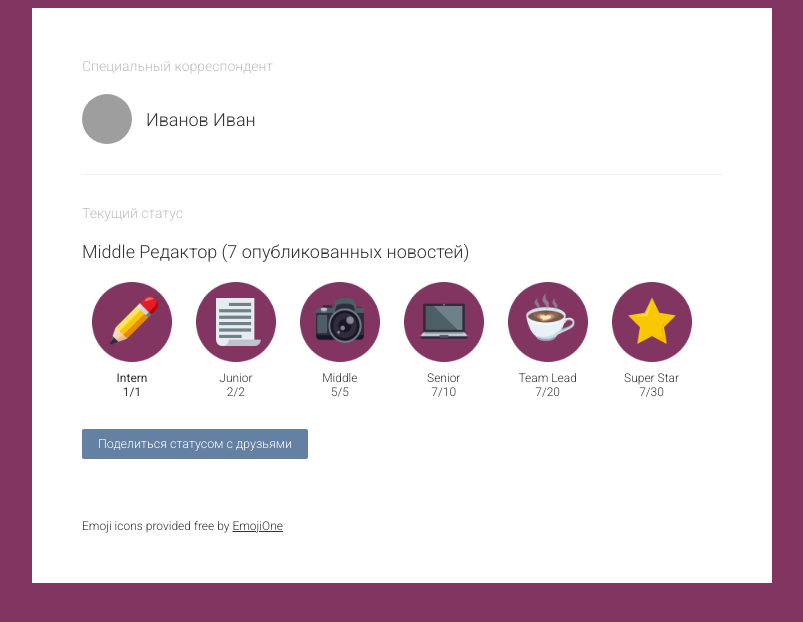
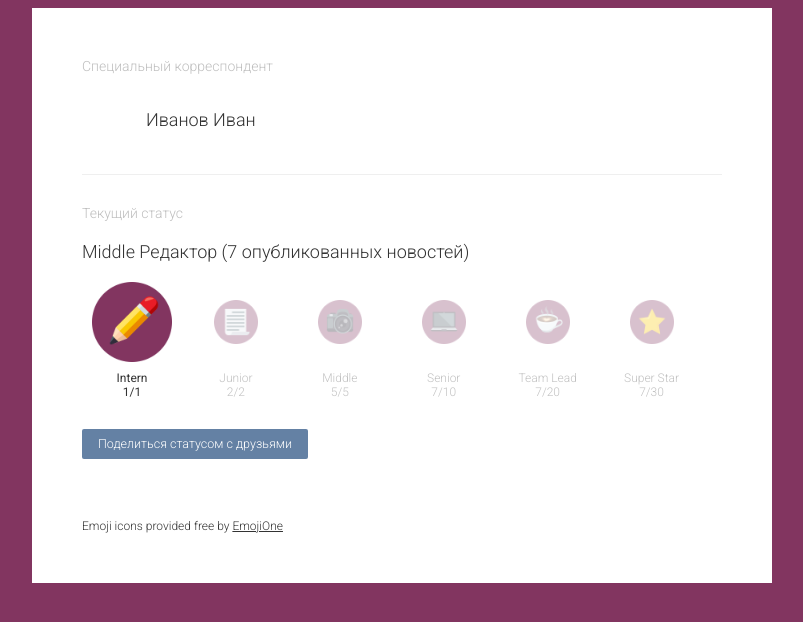
Before and after one commit to Matvey-Kuk/vk-hackathon-2017, a Django app: page /contributor/1 in a window 1280 px wide. Shown: the top 622 px of the page, without its empty margins (238-1041 px from the left). Run offline with Django 3.2, Linux system fonts and the light colour scheme; tables that the repository leaves empty hold one stand-in row (values such as "Sample post"); grey boxes are pictures that could not be loaded.

Commit message:
changed static path, edited if statements in template

```diff
--- a/coriandrum/apps/public_rating/templates/public_rating/contributor.html
+++ b/coriandrum/apps/public_rating/templates/public_rating/contributor.html
@@ -4,13 +4,13 @@
     <meta charset="utf-8">
     <title>Специальный корреспондент</title>
     <link href="https://fonts.googleapis.com/css?family=Roboto:300,400,900" rel="stylesheet">
-    <link rel="stylesheet" href="../../static/public_rating/styles.css">
+    <link rel="stylesheet" href="/static/styles.css">
   </head>
   <body>
     <div class="container">
       <div class="user">
         <div class="title">Специальный корреспондент</div>
-        <div class="avatar"></div>
+        <div class="avatar" style="background-image: url("images/ivan.jpeg");"></div>
         <div class="name">Иванов Иван</div>
       </div>
       <div class="divider"></div>
@@ -18,8 +18,8 @@
         <div class="title">Текущий статус</div>
         <div class="statusbox__title">Middle Редактор (7 опубликованных новостей)</div>
         <div class="badge-wrapper">
-          <div class="badge{% if level >= 1 %} badge_active{% endif %}{% if level == 1 %} badge_current{% endif %}">
-            <img src="../../static/public_rating/intern.png">
+          <div class="badge{% if level >= 1 %} badge_active{% else %} badge_disabled{% endif %}{% if level == 1 %} badge_current{% endif %}">
+            <img src="/static/intern.png">
             <div class="badge__text">
               Intern
             </div>
@@ -27,8 +27,8 @@
               1/1
             </div>
           </div>
-          <div class="badge{% if level >= 2 %} badge_active{% endif %}{% if level == 2 %} badge_current{% endif %}">
-            <img src="../../static/public_rating/junior.png">
+          <div class="badge{% if level >= 2 %} badge_active{% else %} badge_disabled{% endif %}{% if level == 2 %} badge_current{% endif %}">
+            <img src="/static/junior.png">
             <div class="badge__text">
               Junior
             </div>
@@ -36,8 +36,8 @@
               2/2
             </div>
           </div>
-          <div class="badge{% if level >= 3 %} badge_active{% endif %}{% if level == 3 %} badge_current{% endif %}">
-            <img src="../../static/public_rating/middle.png">
+          <div class="badge{% if level >= 3 %} badge_active{% else %} badge_disabled{% endif %}{% if level == 3 %} badge_current{% endif %}">
+            <img src="/static/middle.png">
             <div class="badge__text">
               Middle
             </div>
@@ -45,8 +45,8 @@
               5/5
             </div>
           </div>
-          <div class="badge{% if level >= 4 %} badge_active{% endif %}{% if level == 4 %} badge_current{% endif %}">
-            <img src="../../static/public_rating/senior.png">
+          <div class="badge{% if level >= 4 %} badge_active{% else %} badge_disabled{% endif %}{% if level == 4 %} badge_current{% endif %}">
+            <img src="/static/senior.png">
             <div class="badge__text">
               Senior
             </div>
@@ -54,8 +54,8 @@
               7/10
             </div>
           </div>
-          <div class="badge{% if level >= 5 %} badge_active{% endif %}{% if level == 5 %} badge_current{% endif %}">
-            <img src="../../static/public_rating/teamlead.png">
+          <div class="badge{% if level >= 5 %} badge_active{% else %} badge_disabled{% endif %}{% if level == 5 %} badge_current{% endif %}">
+            <img src="/static/teamlead.png">
             <div class="badge__text">
               Team Lead
             </div>
@@ -63,8 +63,8 @@
               7/20
             </div>
           </div>
-          <div class="badge{% if level == 6 %} badge_active badge_current{% endif %}">
-            <img src="../../static/public_rating/superstar.png">
+          <div class="badge{% if level == 6 %} badge_active badge_current{% else %} badge_disabled{% endif %}">
+            <img src="/static/superstar.png">
             <div class="badge__text">
               Super Star
             </div>
--- a/coriandrum/apps/public_rating/static/public_rating/styles.css
+++ b/coriandrum/static/styles.css
@@ -41,7 +41,6 @@
 }
 
 .avatar {
-  background-image: url("images/ivan.jpeg");
   width: 50px;
   height: 50px;
   background-size: cover;
```
Also changed, not shown: coriandrum/static/intern.png (renamed from coriandrum/apps/public_rating/static/public_rating/intern.png), coriandrum/static/junior.png (renamed from coriandrum/apps/public_rating/static/public_rating/junior.png), coriandrum/static/middle.png (renamed from coriandrum/apps/public_rating/static/public_rating/middle.png), coriandrum/static/senior.png (renamed from coriandrum/apps/public_rating/static/public_rating/senior.png), coriandrum/static/superstar.png (renamed from coriandrum/apps/public_rating/static/public_rating/superstar.png), coriandrum/static/teamlead.png (renamed from coriandrum/apps/public_rating/static/public_rating/teamlead.png).
